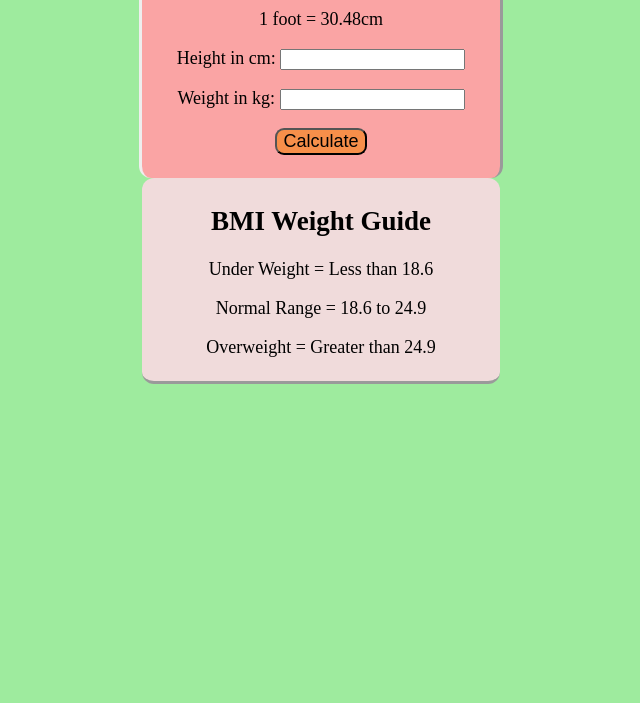
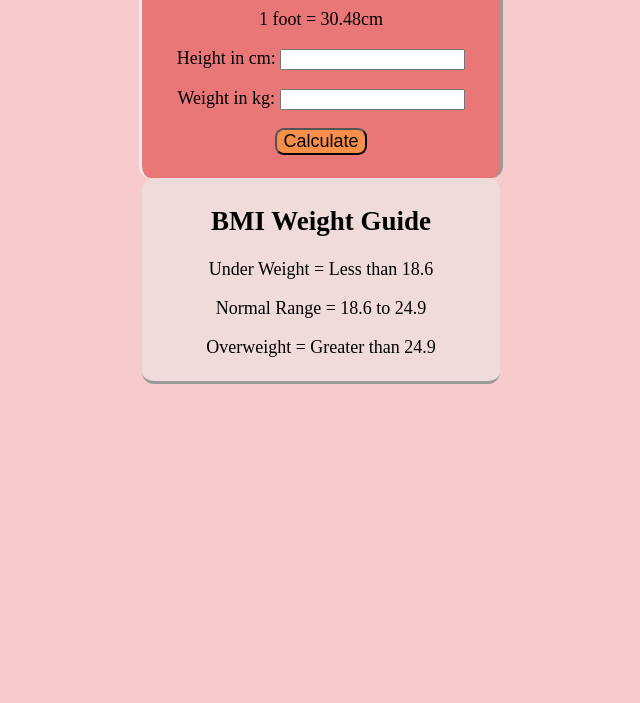
Before and after one commit to Jay-Gadhiya/bmi-calculator, a plain HTML site: page index.html in a window 1280 px wide. Shown: the part 97-800 px from the top of the page, without its empty margins (319-959 px from the left). Drawn offline with Linux system fonts and the light colour scheme.

Commit message:
change color

```diff
--- a/main.css
+++ b/main.css
@@ -1,6 +1,6 @@
 #input {
     text-align: center;
-    background-color: rgb(250, 164, 164);
+    background-color: rgb(233, 119, 119);
     display: block;
     margin: auto;
     width: 348px;
@@ -11,7 +11,7 @@
 }
 
 body {
-    background-color: rgb(158, 235, 158);
+    background-color: rgb(247, 203, 203);
     /* font-family */
     font-size: large;
 }
```
